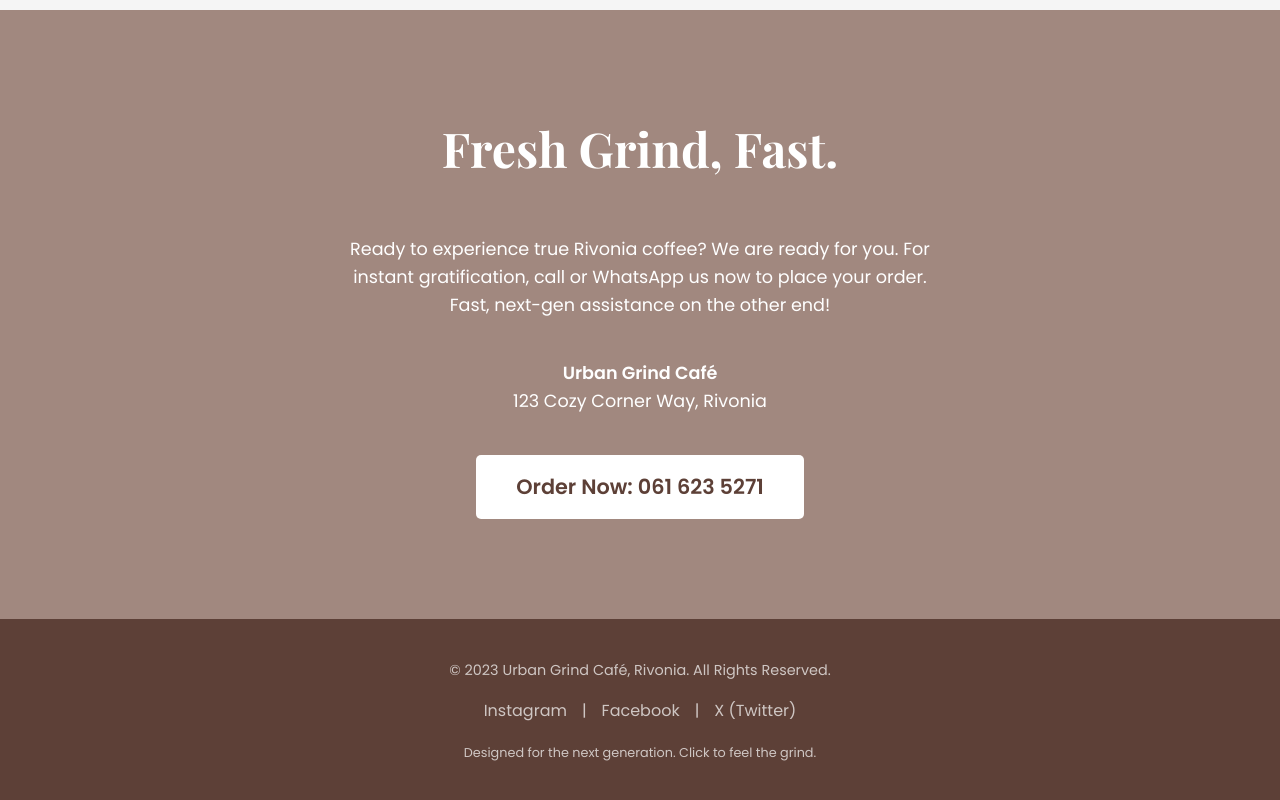
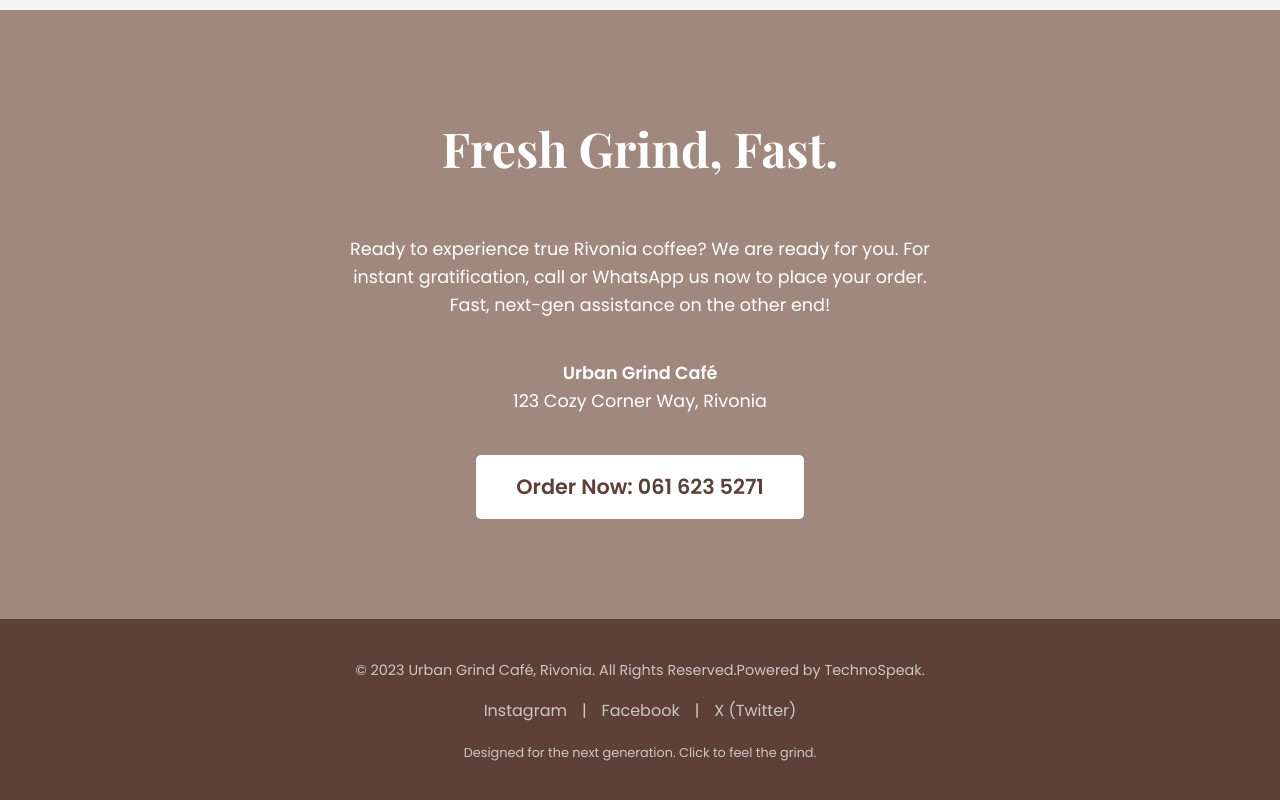
Before and after one commit to BMNKUNA/ugc, a plain HTML site: page index.html in a window 1280 px wide. Shown: the part 3054-3854 px from the top of the page. Drawn offline with nearby package versions, Linux system fonts and the light colour scheme.

Commit message:
Update footer text to include 'Powered by TechnoSpeak'

```diff
--- a/index.html
+++ b/index.html
@@ -711,7 +711,7 @@
 
     <footer>
         <div class="container">
-            <p>&copy; 2023 Urban Grind Café, Rivonia. All Rights Reserved.</p>
+            <p>&copy; 2023 Urban Grind Café, Rivonia. All Rights Reserved.Powered by TechnoSpeak.</p>
             <div class="social-links">
                 <a href="#">Instagram</a> |
                 <a href="#">Facebook</a> |
```
